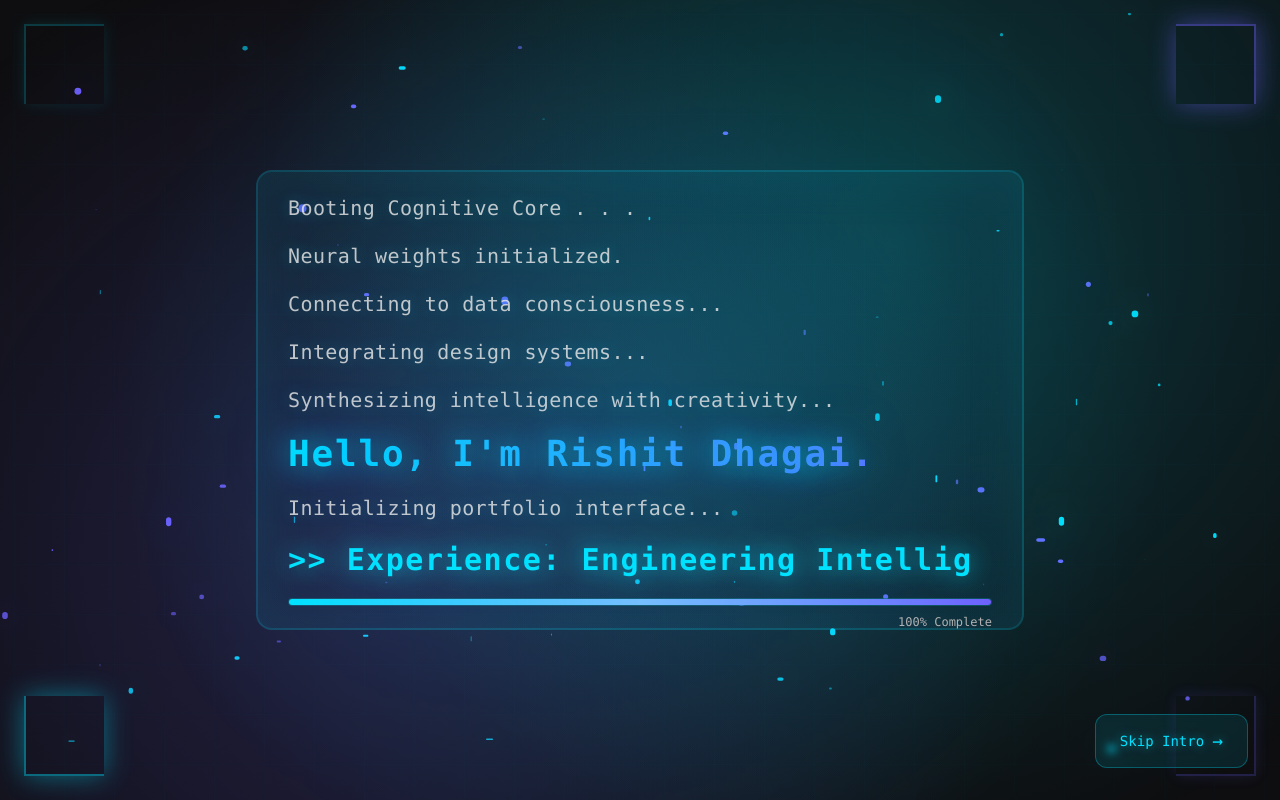
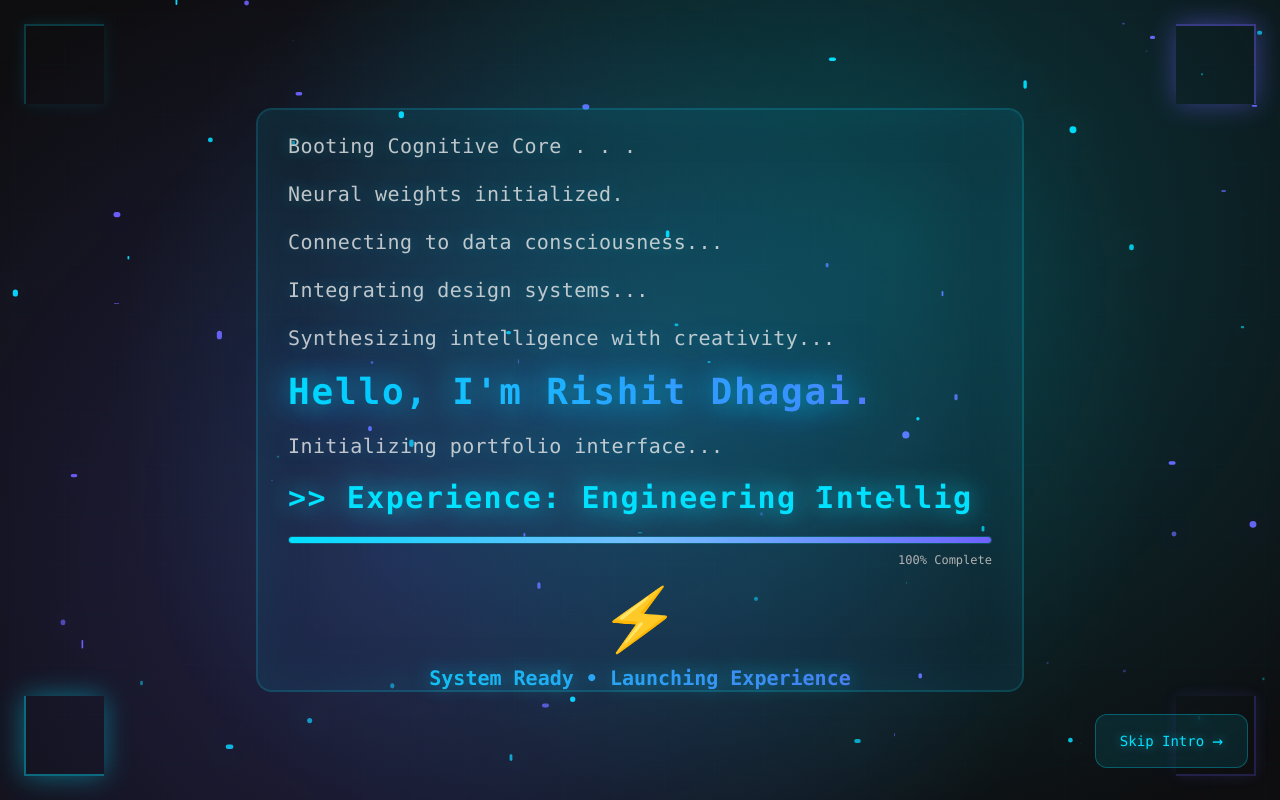
Before and after one commit to Rishit220106/neo-cogni-verse, a React (Vite) app: page / in a window 1280 px wide. Built offline with nearby package versions, Linux system fonts and the light colour scheme; the HTML template or start-up script is replaced by a standard one.

Commit message:
Adjust AI preloader delay
Update AI preloader to wait 3 seconds after completion before transitioning to the homepage.

```diff
--- a/src/components/AIPreloader.tsx
+++ b/src/components/AIPreloader.tsx
@@ -33,12 +33,12 @@ const AIPreloader = ({ onComplete }: AIPreloaderProps) => {
     // Mark as completing after all lines
     const completingTimer = setTimeout(() => {
       setIsCompleting(true);
-    }, 5500);
+    }, 5000);
 
-    // Actually complete after additional 4-5 seconds
+    // Actually complete after additional 3 seconds
     const completeTimer = setTimeout(() => {
       onComplete();
-    }, 10000);
+    }, 8000);
 
     return () => {
       timers.forEach(clearTimeout);
```
